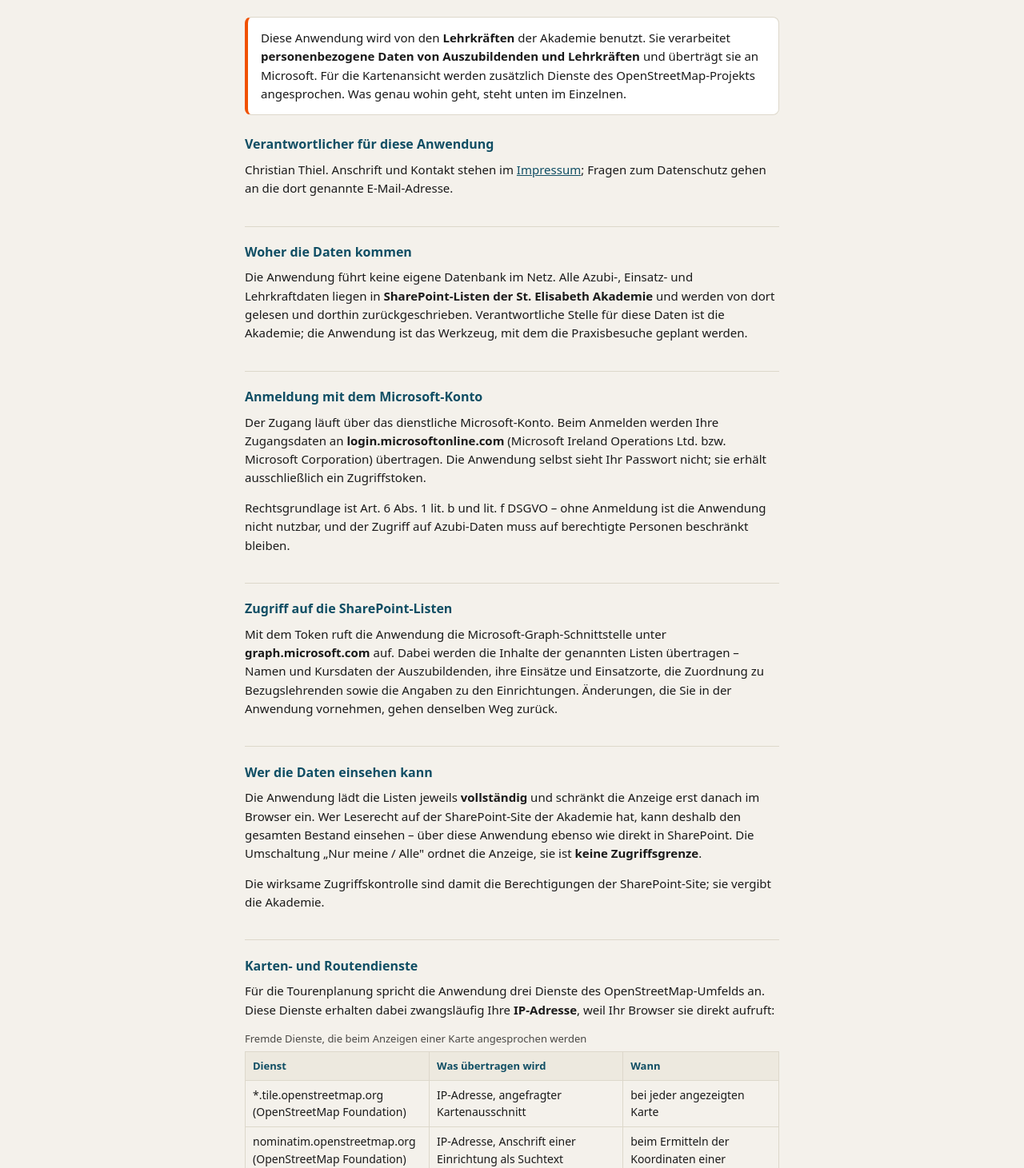
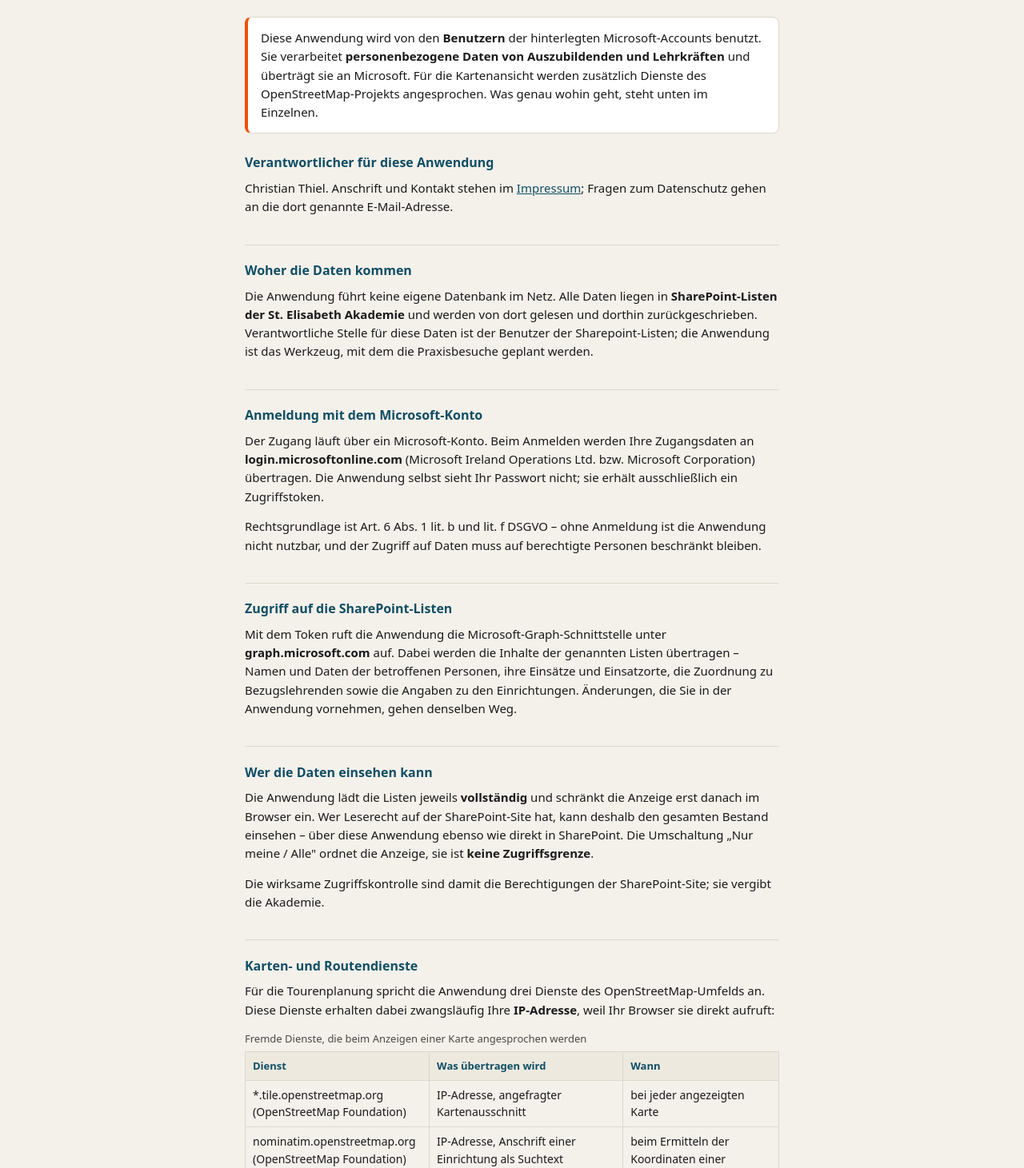
Before and after one commit to nursing-education/sea-praxisbesuche, a website: page datenschutz.html in a window 1280 px wide. Shown: the part 139-1600 px from the top of the page at 80% size. Drawn offline with Linux system fonts and the light colour scheme.

Commit message:
Update terminology in datenschutz.html

```diff
--- a/datenschutz.html
+++ b/datenschutz.html
@@ -71,7 +71,7 @@
 
   <div class="kasten warnung">
     <p>
-      Diese Anwendung wird von den <strong>Lehrkräften</strong> der Akademie
+      Diese Anwendung wird von den <strong>Benutzern</strong> der hinterlegten Microsoft-Accounts
       benutzt. Sie verarbeitet <strong>personenbezogene Daten von
       Auszubildenden und Lehrkräften</strong> und überträgt sie an Microsoft.
       Für die Kartenansicht werden zusätzlich Dienste des
@@ -99,16 +99,16 @@
   -->
   <h2>Woher die Daten kommen</h2>
   <p>
-    Die Anwendung führt keine eigene Datenbank im Netz. Alle Azubi-, Einsatz-
-    und Lehrkraftdaten liegen in <strong>SharePoint-Listen der St. Elisabeth
+    Die Anwendung führt keine eigene Datenbank im Netz.
+    Alle Daten liegen in <strong>SharePoint-Listen der St. Elisabeth
     Akademie</strong> und werden von dort gelesen und dorthin zurückgeschrieben.
-    Verantwortliche Stelle für diese Daten ist die Akademie; die Anwendung ist
+    Verantwortliche Stelle für diese Daten ist der Benutzer der Sharepoint-Listen; die Anwendung ist
     das Werkzeug, mit dem die Praxisbesuche geplant werden.
   </p>
 
   <h2>Anmeldung mit dem Microsoft-Konto</h2>
   <p>
-    Der Zugang läuft über das dienstliche Microsoft-Konto. Beim Anmelden werden
+    Der Zugang läuft über ein Microsoft-Konto. Beim Anmelden werden
     Ihre Zugangsdaten an <strong>login.microsoftonline.com</strong> (Microsoft
     Ireland Operations Ltd. bzw. Microsoft Corporation) übertragen. Die
     Anwendung selbst sieht Ihr Passwort nicht; sie erhält ausschließlich ein
@@ -116,7 +116,7 @@
   </p>
   <p>
     Rechtsgrundlage ist Art. 6 Abs. 1 lit. b und lit. f DSGVO – ohne Anmeldung
-    ist die Anwendung nicht nutzbar, und der Zugriff auf Azubi-Daten muss auf
+    ist die Anwendung nicht nutzbar, und der Zugriff auf Daten muss auf
     berechtigte Personen beschränkt bleiben.
   </p>
 
@@ -124,10 +124,10 @@
   <p>
     Mit dem Token ruft die Anwendung die Microsoft-Graph-Schnittstelle unter
     <strong>graph.microsoft.com</strong> auf. Dabei werden die Inhalte der
-    genannten Listen übertragen – Namen und Kursdaten der Auszubildenden, ihre
+    genannten Listen übertragen – Namen und Daten der betroffenen Personen, ihre
     Einsätze und Einsatzorte, die Zuordnung zu Bezugslehrenden sowie die
     Angaben zu den Einrichtungen. Änderungen, die Sie in der Anwendung
-    vornehmen, gehen denselben Weg zurück.
+    vornehmen, gehen denselben Weg.
   </p>
 
   <!--
@@ -144,7 +144,7 @@
   <p>
     Die Anwendung lädt die Listen jeweils <strong>vollständig</strong> und
     schränkt die Anzeige erst danach im Browser ein. Wer Leserecht auf der
-    SharePoint-Site der Akademie hat, kann deshalb den gesamten Bestand
+    SharePoint-Site hat, kann deshalb den gesamten Bestand
     einsehen – über diese Anwendung ebenso wie direkt in SharePoint. Die
     Umschaltung „Nur meine / Alle" ordnet die Anzeige, sie ist
     <strong>keine Zugriffsgrenze</strong>.
@@ -189,7 +189,7 @@
   </table>
   <p>
     Übertragen werden Anschriften und Koordinaten von <em>Einrichtungen</em>,
-    keine Namen von Auszubildenden. Ihre private Anschrift wird nur dann
+    keine Namen von Personen. Ihre private Anschrift wird nur dann
     übertragen, wenn Sie sie in den Einstellungen selbst als Startpunkt
     hinterlegt haben.
   </p>
@@ -225,7 +225,7 @@
   </p>
   <ul>
     <li>eine Datenbank <code>sea-praxisbesuche</code> (IndexedDB) mit den
-      geladenen Azubi-, Einsatz- und Einrichtungsdaten sowie Ihren
+      geladenen Personen-, Einsatz- und Einrichtungsdaten sowie Ihren
       Einstellungen und automatischen Sicherungen,</li>
     <li>das Anmeldetoken von Microsoft im lokalen Speicher
       (<code>localStorage</code>), damit Sie sich nicht bei jedem Start neu
@@ -279,7 +279,7 @@
   </ul>
   <p>
     Für Daten, die in den SharePoint-Listen liegen, wenden Sie sich an die
-    St. Elisabeth Akademie als verantwortliche Stelle; für alles, was die
+    verantwortliche Stelle; für alles, was die
     Anwendung selbst betrifft, an die im
     <a href="impressum.html">Impressum</a>
     genannte Adresse.
```
